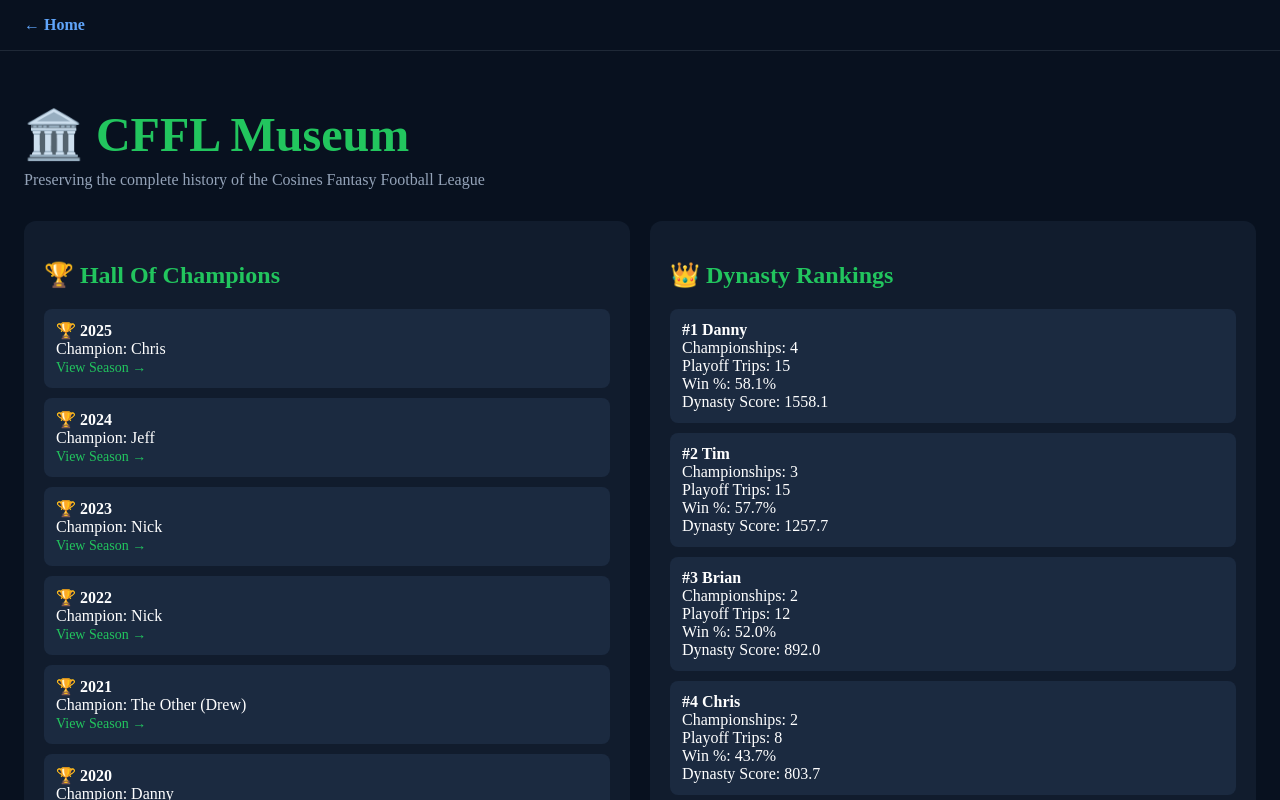
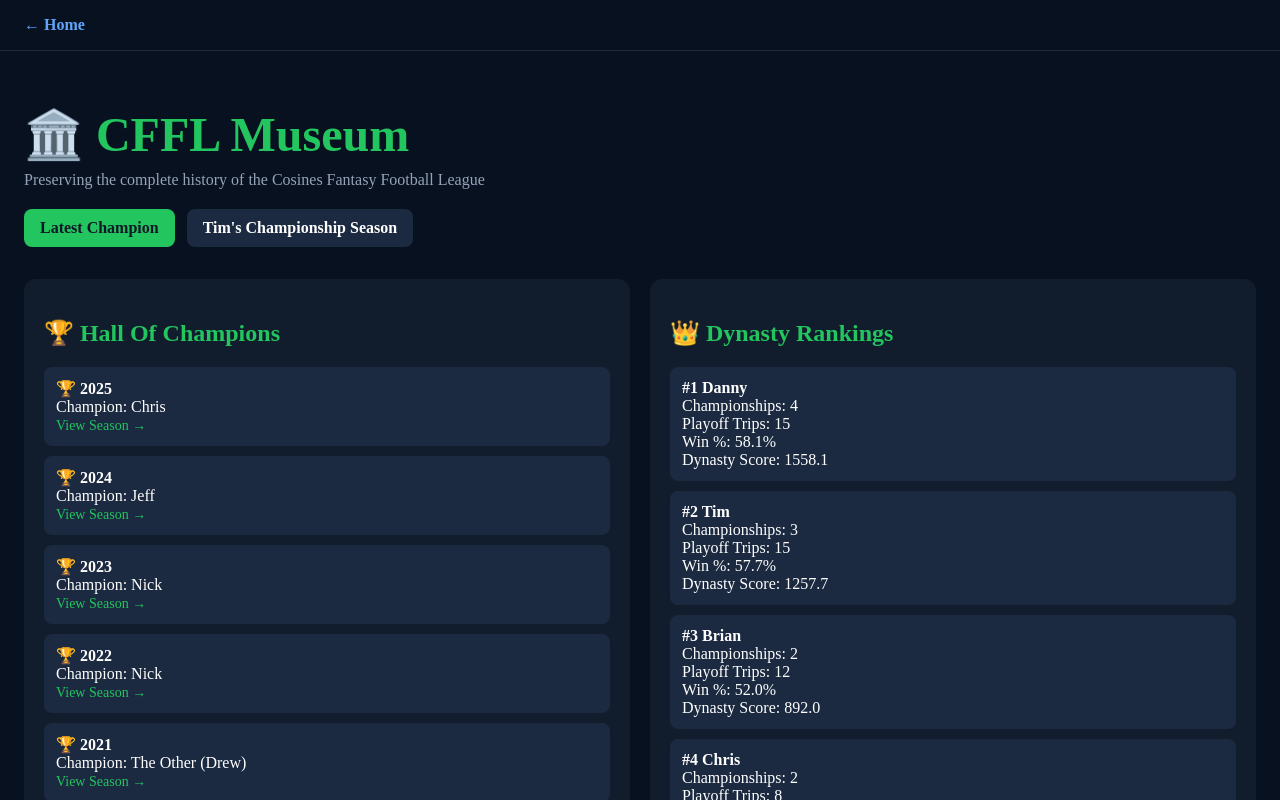
Before and after one commit to timgoodman047/CFFL-NEW, a Next.js app: page /museum in a window 1280 px wide. Shown: the top 800 px of the page. Built offline with nearby package versions, Linux system fonts and the light colour scheme.

Commit message:
Add champion links with styled buttons
Added links to the latest champion and Tim's championship season with styled buttons.

```diff
--- a/src/app/museum/page.tsx
+++ b/src/app/museum/page.tsx
@@ -33,6 +33,42 @@ export default function MuseumPage() {
         >
           Preserving the complete history of the Cosines Fantasy Football League
         </p>
+        <div
+  style={{
+    display: "flex",
+    gap: "12px",
+    marginTop: "20px",
+    flexWrap: "wrap",
+  }}
+>
+  <a
+    href="/season/2025"
+    style={{
+      background: "#22c55e",
+      color: "#111827",
+      padding: "10px 16px",
+      borderRadius: "8px",
+      fontWeight: "bold",
+      textDecoration: "none",
+    }}
+  >
+    Latest Champion
+  </a>
+
+  <a
+    href="/season/2019"
+    style={{
+      background: "#1b2a40",
+      color: "white",
+      padding: "10px 16px",
+      borderRadius: "8px",
+      fontWeight: "bold",
+      textDecoration: "none",
+    }}
+  >
+    Tim's Championship Season
+  </a>
+</div>
       </div>
 
       <div
```
